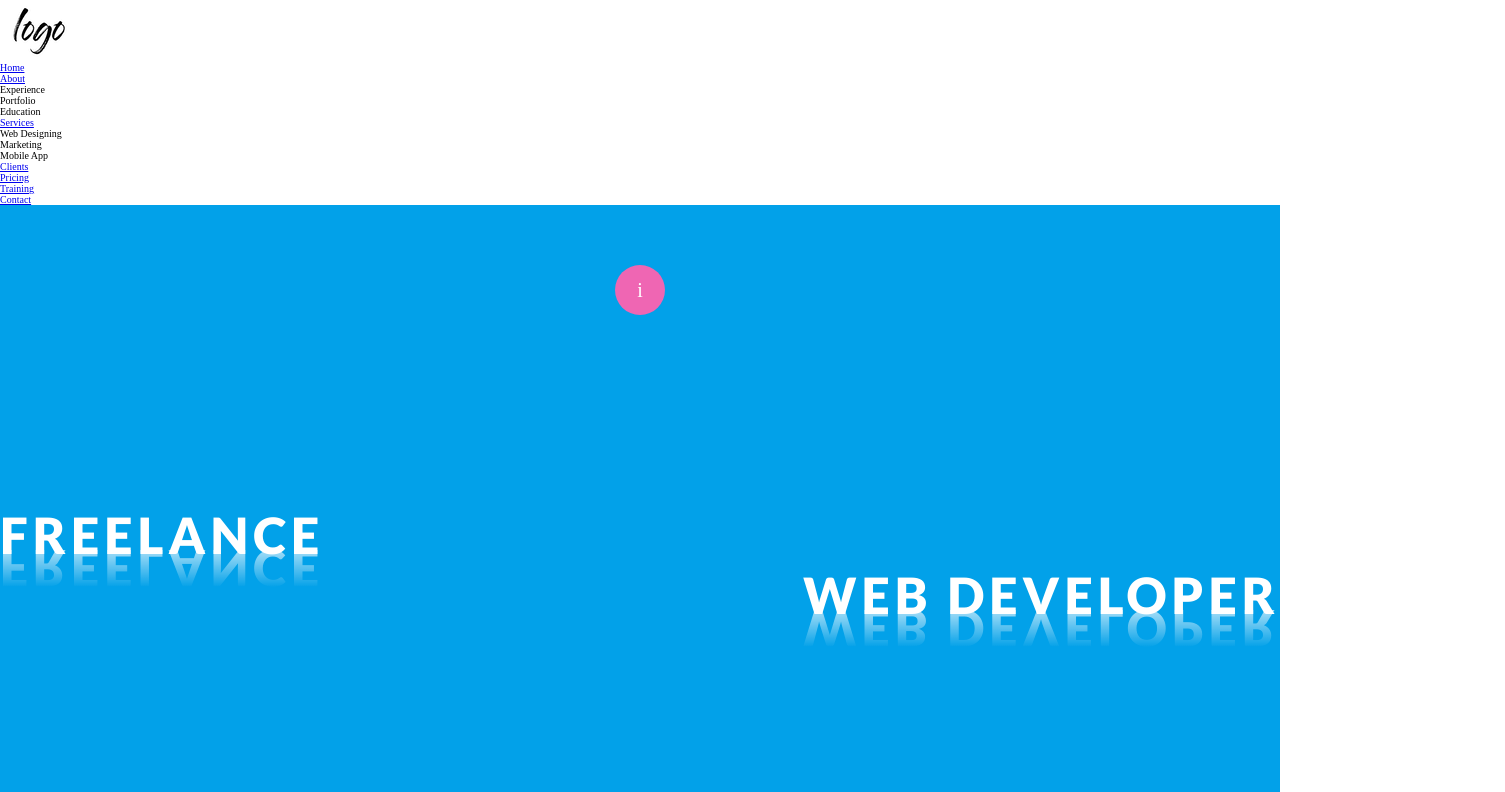
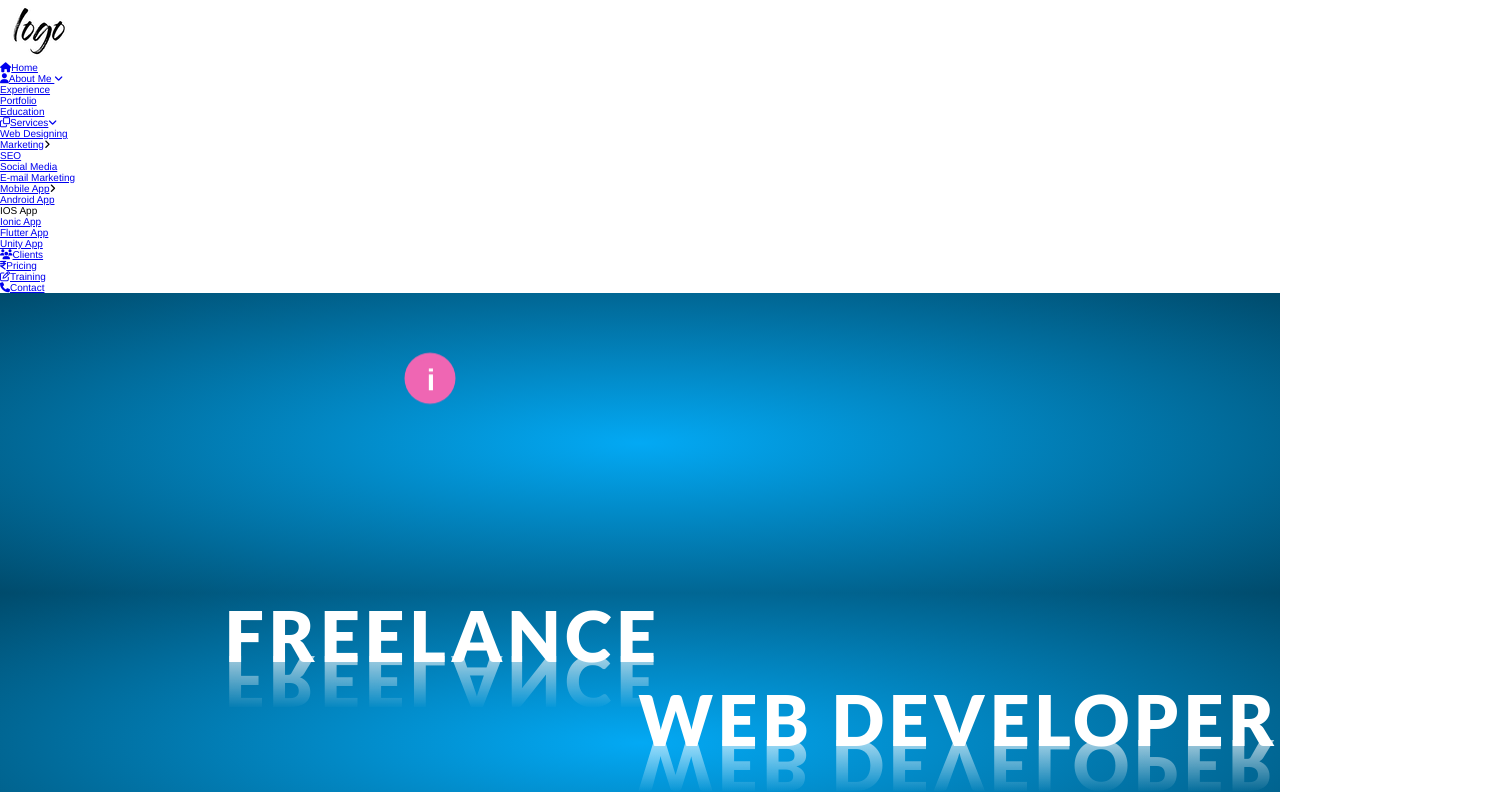
Before and after one commit to Ajanitone/animated-portfolio, a plain HTML site: page index.html in a window 1280 px wide. Shown: the top 792 px of the page, 1505 px wide, since content can reach past the window. Drawn offline with Linux system fonts and the light colour scheme.

Commit message:
finished main-section

```diff
--- a/index.html
+++ b/index.html
@@ -9,36 +9,67 @@
     <link rel="preconnect" href="https://fonts.googleapis.com">
 <link rel="preconnect" href="https://fonts.gstatic.com" crossorigin>
 <link href="https://fonts.googleapis.com/css2?family=Dancing+Script:wght@400;500;600;700&family=IBM+Plex+Serif:ital,wght@0,400;0,500;0,600;1,400;1,500;1,600&family=Inter:wght@100;200;300;400;500;600;700;800;900&family=Jura:wght@300;400;500;600;700&family=Lato:ital,wght@0,300;0,400;0,700;0,900;1,300;1,400;1,700&family=Maven+Pro:wght@400;500;600;700;800;900&family=Merriweather:ital,wght@0,400;0,700;1,400;1,700&family=Outfit:wght@300;400;600&family=Raleway:ital,wght@0,100;0,300;0,400;0,500;0,600;0,700;1,300;1,400;1,500;1,600;1,700&display=swap" rel="stylesheet">
-
+<script src="https://kit.fontawesome.com/53dfbd1f5f.js" crossorigin="anonymous"></script>
   </head>
   <body>
     <main class="container">
       <header class="header">
-        <nav class="navbar">
-          <div class="logo">
-            <img src="./images/logo.png" alt="" />
-          </div>
-          <ol>
-            <li><a href="http://" target="_blank" rel="">Home</a></li>
-            <li><a href="http://" target="_blank" rel="">About</a>
-            <li>Experience</li>
-            <li>Portfolio</li>
-            <li>Education</li>
-         </li>
-            <li><a href="http://" target="_blank" rel="">Services</a>
-            <li>Web Designing</li>
-            <li>Marketing</li>
-            <li>Mobile App</li>
-        </li>
-            <li><a href="http://" target="_blank" rel="">Clients</a></li>
-            <li><a href="http://" target="_blank" rel="">Pricing</a></li>
-            <li><a href="http://" target="_blank" rel="">Training</a></li>
-            <li><a href="http://" target="_blank" rel="">Contact</a></li>
-          </ol>
-        </nav>
+        <nav>
+          <img src="./images/logo.png" alt="logo">
+          <ul>
+              <li class="item"><a href="#"><i class="fa fa-home"></i>Home</a></li>
+
+              <li class="item"><a href="#"><i class="fa fa-user"></i>About Me <i class="fa fa-angle-down"></i></a>
+                  <div class="sub-menu-1">
+                      <ul>
+                          <li><a href="#">Experience</a></li>
+                          <li><a href="#">Portfolio</a></li>
+                          <li><a href="#">Education</a></li>
+                      </ul>
+                  </div>
+              </li>
+
+              <li class="item"><a href="#"><i class="fa fa-clone"></i>Services<i class="fa fa-angle-down"></i></a>
+                  <div class="sub-menu-1">
+                      <ul>
+                          <li><a href="#">Web Designing</a></li>
+                          <li class="hover-me"><a href="#">Marketing</a><i class="fa fa-angle-right"></i>
+                              <div class="sub-menu-2">
+                                  <ul>
+                                      <li><a href="#">SEO</a></li>
+                                      <li><a href="#">Social Media</a></li>
+                                      <li><a href="#">E-mail Marketing</a></li>
+                                  </ul>
+                              </div>
+                          </li>
+                          <li class="hover-me"><a href="#">Mobile App</a><i class="fa fa-angle-right"></i>
+                              <div class="sub-menu-2">
+                                  <ul>
+                                      <li><a href="#">Android App</a></li>
+                                      <li><a href="#"></a>IOS App</li>
+                                      <li><a href="#">Ionic App</a></li>
+                                      <li><a href="#">Flutter App</a></li>
+                                      <li><a href="#">Unity App</a></li>
+                                  </ul>
+                              </div>
+                          </li>
+                      </ul>
+                  </div>
+              </li>
+              <li class="item"><a href="#"><i class="fa fa-users"></i>Clients</a></li>
+              <li class="item"><a href="#"><i class="fa fa-inr"></i>Pricing</a></li>
+              <li class="item"><a href="#"><i class="fa fa-edit"></i>Training</a></li>
+              <li class="item"><a href="#"><i class="fa fa-phone"></i>Contact</a></li>
+          </ul>
+      </nav>
+
       </header>
       <section class="container-1">
-          <div class="info">i</div>
+          <div class="info">
+            <div class="info-1">i</div>
+            <h2>Hire me!</h2>
+            <img src="./images/smily.png" alt="smiley">
+          </div>
       </section>
       <section class="txt">
 
--- a/style.css
+++ b/style.css
@@ -7,35 +7,131 @@
 :root {
   font-size: 62.5%;
   --pink: #ef66b3;
-  --blue: #02a1e9;
-  --dark-blue: #031321;
+  --light-blue:#04A9F4;
+  --blue: #03a9f4;
+  --dark-blue: #004b6c;
+  font-family: Helvetica;
 }
+
+/* NAVIGATION */
+
+
+
+/* MAIN-SECTION */
 .container-1 {
-    background-color: var(--blue) ;
+    position: relative;
+   background: radial-gradient(#03a9f4, #004b6c);
     height: 30rem;
     padding: 1rem;
     display: flex;
+    position: relative;
     place-content: center;
+
 }
+/* INFO_SECTION */
 .info {
-    background-color: var(--pink);
-    width: 5rem;
-    height: 5rem;
+    position: absolute;
+    top: 6rem;
+    left:  40rem;
     font-size: 2rem;
-    display: flex;
     text-align: center;
     justify-content: center;
     align-items: center;
-    margin-top: 5rem;
+    border: 2px soild black;
     color: white;
-    background-color: var(--pink);
-    border-radius: 50%;
+    background: var(--pink);
+    padding: 1em;
+    border-radius: 10px;
+    width: 30rem;
+    height: 20rem;
+    animation:swing  3s linear 1s infinite alternate;
+    clip-path: circle(10% at 10% 20%);
+    transition:clip-path 0.5s ease;
+    transition: all 0.3s ease-in-out;
+    cursor: pointer;
 }
+.info:hover  {
+  clip-path:circle(75%);
+  background: var(--light-blue);
+  animation:zoom-in-zoom-out 3s linear 2s infinite alternate;
+}
+.info-1 {
+  background: var(--pink);
+  width: 5rem;
+  height: 5rem;
+  border-radius: 50%;
+  text-align: center;
+  padding: 0.5rem;
+  position: absolute;
+  top: 2rem;
+  left:0rem;
+  color: white;
+  transition: color 0.5s;
+  margin-left: 2%;
+  font-size: 3rem;
+  font-weight: 600;
+  transition: all 0.5s linear;
+  z-index: 1;
+}
+
+.info-1:hover {
+  animation: none;
+  background: #d6af22;
+}
+
+.info img {
+    height: 50%;
+   margin-top: 2rem;
+}
+.info h2 {
+    font-size: 3rem;
+     margin: 0;
+    color: white;
+}
+
+
+  /* INFO-SECTION-ANIMATION */
+  @keyframes swing {
+    0%,
+    100% {
+      transform: translate(0, 0);
+    }
+    33% {
+      transform: translate(0, 15px);
+    }
+
+    66% {
+      transform: translate(0, -15px);
+    }
+  }
+
+  @keyframes zoom-in-zoom-out {
+    0% {
+    transform: scale(0.3, 0.3);
+    }
+    50% {
+      transform: scale(0.5,0.5);
+      background-color: #09f276;
+      }
+    75% {
+    transform: scale(0.7,0.7);
+    background-color: #d6af22;
+    }
+    80% {
+      transform: translateY(10px);
+    }
+    100% {
+      transform: scale(1, 1);
+      background-color: #d62222;
+     text-shadow:  2px 2px 2px rgba(206,89,55,0);
+      }
+    }
+
 .txt {
-    background-color: var(--blue);
+   background: radial-gradient(#03a9f4, #004b6c);
     height: 30rem;
     color: white;
-    font-size: 5rem;
+    font-size: 7rem;
     display: block;
     position: relative;
     font-family: 'Lato', sans-serif;
@@ -58,9 +154,44 @@
     color: transparent;
     opacity: 0.7;
 }
+.txt-item:hover{
+  content: attr(data-text);
+  position: absolute;
+  top: 0;
+  left: 0;
+/* Change the position of transformed element */
+  transform-origin: bottom;
+/*  Rotates around x-axis */
+  transform: rotateX(180deg);
+  line-height: 0.85em;
+/* linear-gradient defined by up,down,left ,right ,diagonal */
+  background-image: linear-gradient(0deg, #28fb36 0, transparent 95%);
+  -webkit-background-clip: text;
+  color: transparent;
+  opacity: 0.7;
+  animation:swing  3s linear 1s infinite alternate;
+}
+.txt-item-1 {
+  animation: nudge 8s linear infinite alternate;
+}
 .txt-item-2{
     position: absolute;
-    right: 0;
+    right: 400px;
+    animation: nudge 10s linear infinite alternate;
+
+}
+@keyframes nudge {
+  0%,
+  100% {
+    transform: translate(0, 0);
+  }
+  50% {
+    transform: translate(400px, 0);
+  }
+
+  75% {
+    transform: translate(50px, 0);
+  }
 }
 /* FOOTER */
 .footer {
```
